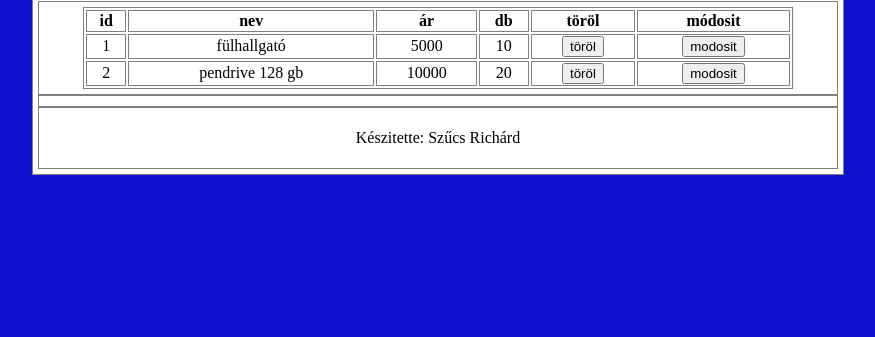
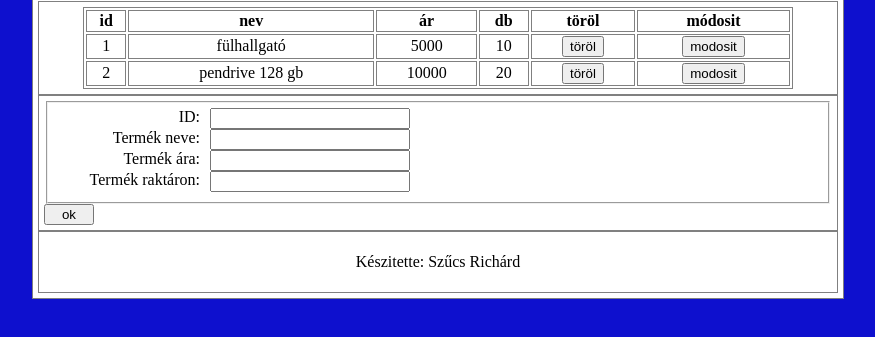
Before and after one commit to Ricsi0901/webaruhazTermekAdatai, a plain HTML site: page public_html/index.html in a window 1280 px wide. Shown: the part 93-430 px from the top of the page, without its empty margins (202-1077 px from the left). Drawn offline with nearby package versions, Linux system fonts and the light colour scheme.

Commit message:
5.feladat

```diff
--- a/public_html/index.html
+++ b/public_html/index.html
@@ -36,8 +36,24 @@ and open the template in the editor.
 
             </section>
             <article>
-
-
+                <form>
+                    <fieldset>
+                        <div>
+                        <label for="id">ID:</label>
+                <input type="number" id="id" name="id" >
+                        </div><div>
+                <label for="nev">Termék neve:</label>
+                <input type="text" id="nev" name="nev" >
+                </div><div>
+                <label for="ar">Termék ára:</label>
+                <input type="number" id="ar" name="ar" >
+                </div><div>
+                <label for="db">Termék raktáron:</label>
+                <input type="number" id="db" name="db" >
+                </div>
+                    </fieldset>
+                    <input type="button" id="ok" name="ok" value="ok">
+                </form>
             </article>
             <footer>
                 <p>Készitette: Szűcs Richárd</p>
--- a/public_html/javascript.js
+++ b/public_html/javascript.js
@@ -15,7 +15,7 @@ function kiir(){
 
         }
         $("table tr").eq(i).append('<td><input type="button" id="torol" name="torol" value="töröl"></td>');
-            $("table tr").eq(i).append('<td><input type="button" id="modosit" name="modosit" value="modosit"></td>');
+        $("table tr").eq(i).append('<td><input type="button" id="modosit" name="modosit" value="modosit"></td>');
         i++;
     }
 }
--- a/public_html/stilus.css
+++ b/public_html/stilus.css
@@ -22,3 +22,16 @@ table{
     width: 90%;
     margin: auto;
 }
+fieldset div{
+    display: grid;
+    grid-template-columns: 150px 200px;
+
+}
+label{
+    text-align: right;
+    padding-right: 10px;
+}
+#ok{
+    width: 50px;
+
+}
```
